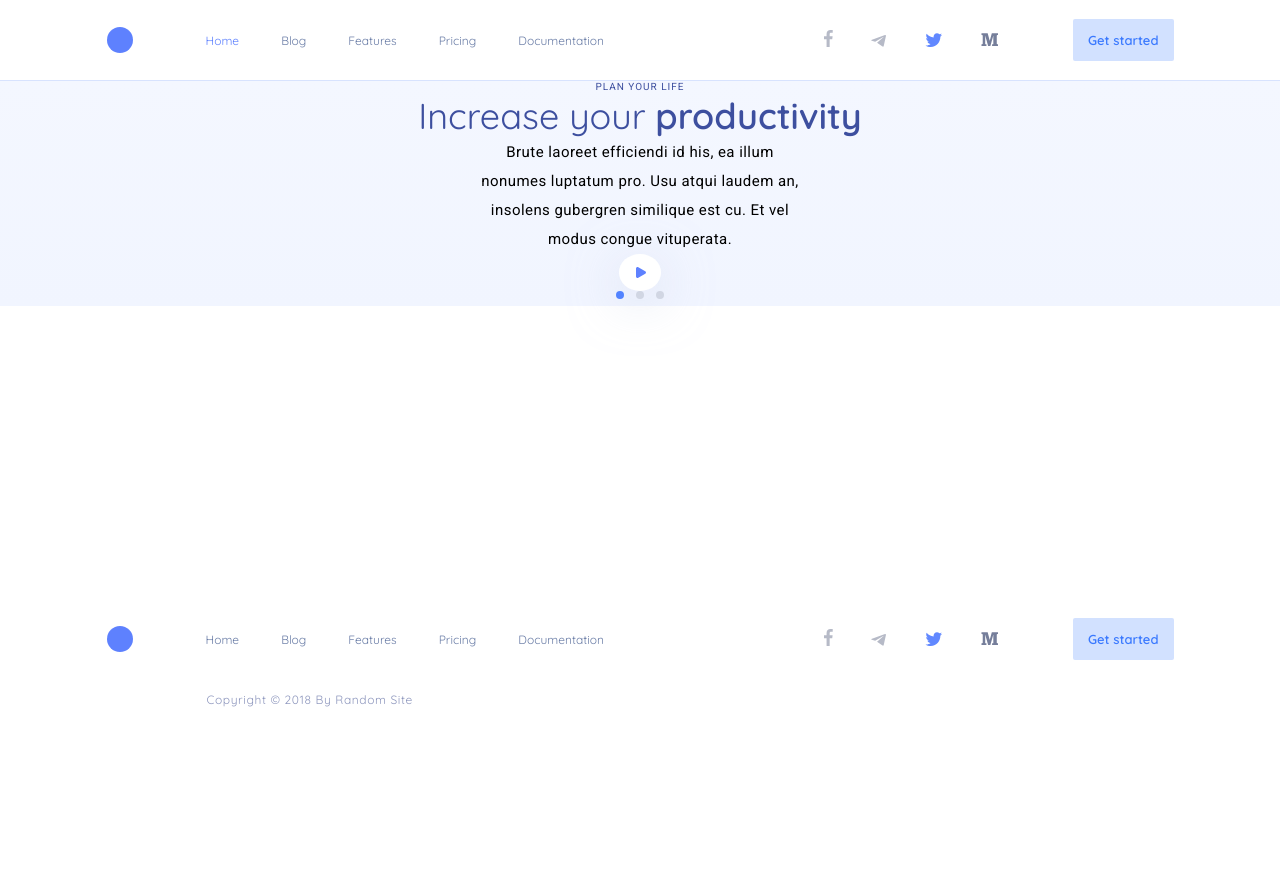
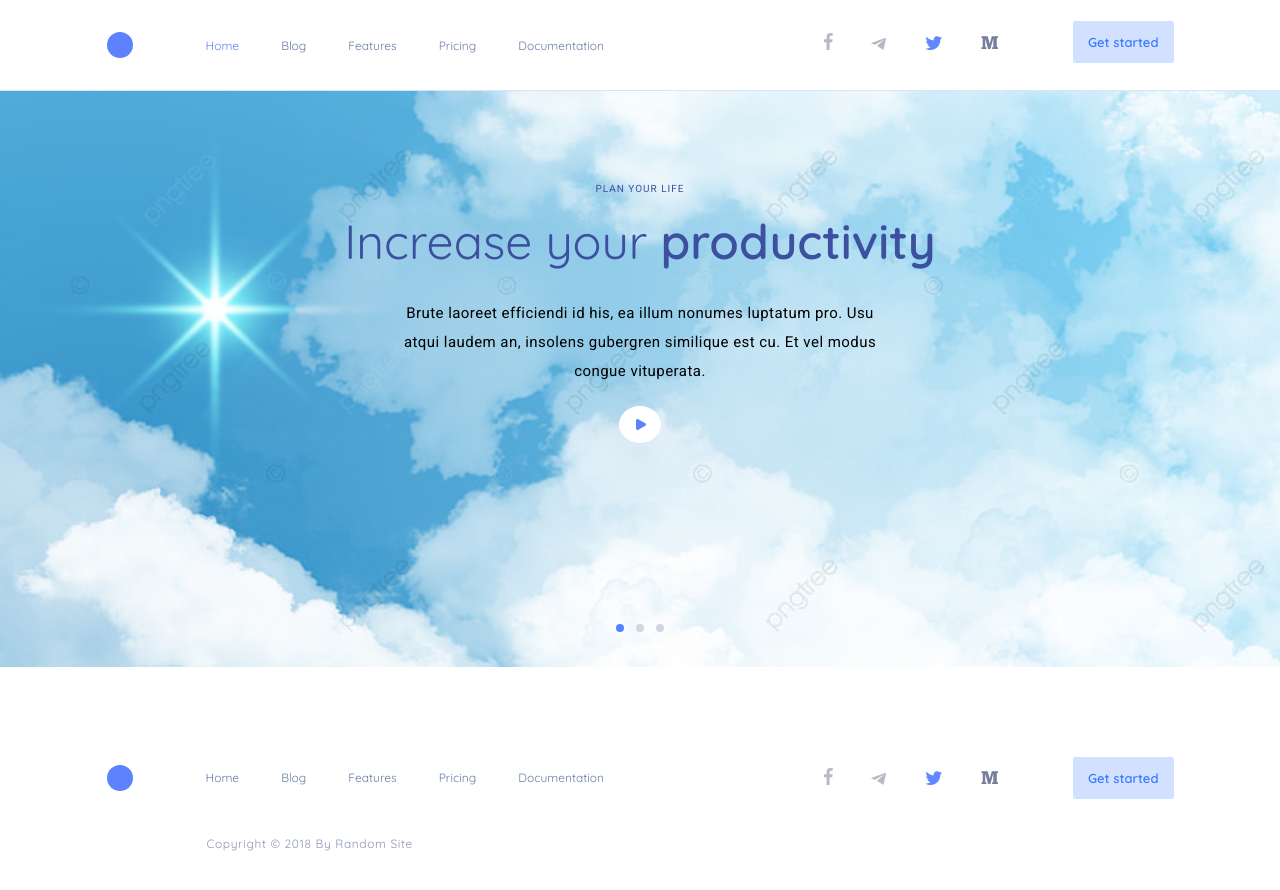
Before and after one commit to YevhenMoiseienko/IncreaseYourProductivity, a website: page index.html in a window 1280 px wide. Before the commit the page ends 800 px from the top, so only its background shows below. Drawn offline with Linux system fonts and the light colour scheme.

Commit message:
no message

```diff
--- a/scss/_container.scss
+++ b/scss/_container.scss
@@ -1,5 +1,4 @@
 .container {
-  min-width: 410px;
   padding: 0 5px;
   margin: 0 auto;
   @media(min-width: 768px) {
--- a/scss/_footer.scss
+++ b/scss/_footer.scss
@@ -12,11 +12,20 @@
   &__row {
     justify-content: space-between;
     align-items: center;
+    flex-direction: column;
+    @media(min-width: 768px) {
+      flex-direction: row;
+    }
   }
   &__left {
+    flex-direction: column;
+    align-items: center;
+    @media(min-width: 768px) {
+      flex-direction: row;
+    }
   }
   &__point {
-    margin-right: 10px;
+    margin: 5px 0;
     @media(min-width: 768px) {
       margin-right: 20px;
     }
@@ -51,9 +60,13 @@
   &__right {
     justify-content: flex-end;
     align-items: center;
+    flex-direction: column;
+    @media(min-width: 768px) {
+      flex-direction: row;
+    }
   }
   &__social {
-    margin-right: 10px;
+    margin: 5px 0;
     @media(min-width: 768px) {
       margin-right: 20px;
     }
--- a/scss/_header.scss
+++ b/scss/_header.scss
@@ -8,8 +8,10 @@
     justify-content: space-between;
     align-items: center;
     padding: 5px 0;
+    flex-direction: column;
     @media(min-width: 768px) {
       padding: 10px 0;
+      flex-direction: row;
     }
     @media(min-width: 1024px) {
       padding: 27px 0;
@@ -17,10 +19,15 @@
   }
 
   &__left {
+    flex-direction: column;
+    align-items: center;
+    @media(min-width: 768px) {
+      flex-direction: row;
+    }
   }
 
   &__point {
-    margin-right: 10px;
+    margin: 5px 0;
     @media(min-width: 768px) {
       margin-right: 20px;
     }
@@ -72,12 +79,16 @@
   }
 
   &__right {
-    justify-content: flex-end;
+    flex-direction: column;
     align-items: center;
+    margin-bottom: 5px;
+    @media(min-width: 768px) {
+      flex-direction: row;
+    }
   }
 
   &__social {
-    margin-right: 10px;
+    margin: 5px 0;
     @media(min-width: 768px) {
       margin-right: 20px;
     }
--- a/scss/_top.scss
+++ b/scss/_top.scss
@@ -1,6 +1,6 @@
 @import "variables";
 .top {
-  background: $gradient;
+  background: url(../img/top/clouds.jpg) 0 0/ 100% 100% no-repeat;
   &__mark{
     font-family: $roboto;
     font-size: $fz10;
@@ -9,6 +9,12 @@
     text-transform: uppercase;
     color: $darkBlue;
     text-align: center;
+    @media(min-width: 768px) {
+      padding: 40px 0 8px 0;
+    }
+    @media(min-width: 1024px) {
+      padding: 92px 0 16px 0;
+    }
   }
   &__title{
     text-align: center;
@@ -17,13 +23,22 @@
     }
   }
   &__text{
-    max-width: 320px;
-    margin: 0 auto;
+    max-width: 280px;
+    margin: 5px auto;
     text-align: center;
-    font-family: Roboto;
-    font-size: 15px;
-    line-height: 29px;
+    font-family: $roboto;
+    font-size: $fz12;
+    line-height: 1.93;
     letter-spacing: 0.03em;
+    @media(min-width: 768px) {
+      max-width: 360px;
+      margin: 14px auto 10px;
+    }
+    @media(min-width: 1024px) {
+      font-size: $fz15;
+      max-width: 502px;
+      margin: 28px auto 20px;
+    }
   }
   &__button{
     display: table;
@@ -36,9 +51,19 @@
     img {
       margin-left: 2px;
       width: 80%;
+      @media(min-width: 1024px) {
+        width: 100%;
+      }
     }
   }
   &__points{
     text-align: center;
+    margin-top: 5px;
+    @media(min-width: 768px) {
+      padding: 76px 0 14px 0;
+    }
+    @media(min-width: 1024px) {
+      padding: 176px 0 28px 0;
+    }
   }
 }
--- a/scss/_typography.scss
+++ b/scss/_typography.scss
@@ -4,6 +4,9 @@ h1 {
   font-family: $quicksand;
   font-size: $fz36;
   color: $darkBlue;
+  @media(min-width: 1024px) {
+    font-size: $fz48;
+  }
 }
 h2 {
   font-size: $fz30;
```
Also changed, not shown: css/main.css, css/main.min.css, img/top/chart.png (added), img/top/clouds.jpg (added), img/top/clouds.svg (added), img/top/line.svg (added).
